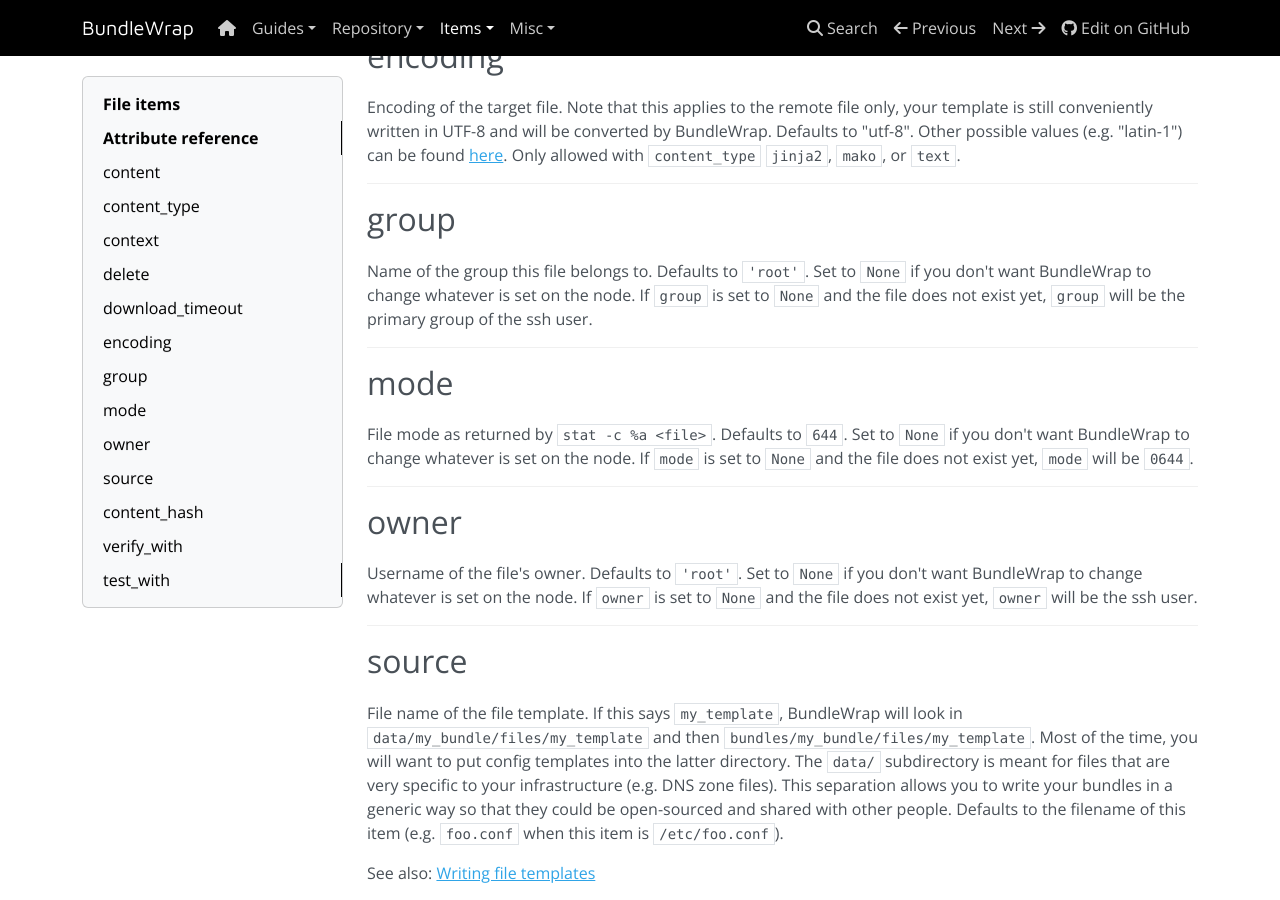
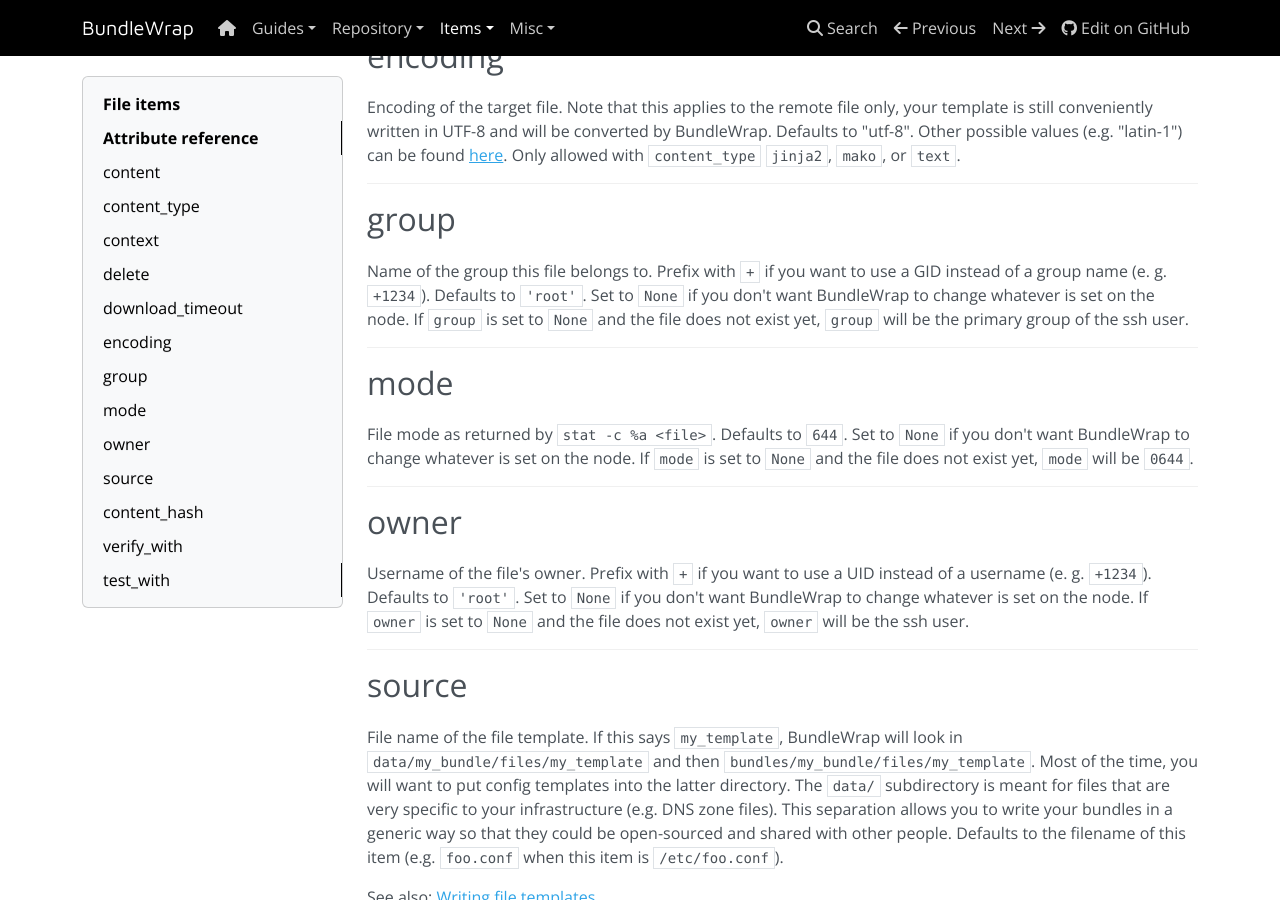
Before and after one commit to bundlewrap/bundlewrap, an MkDocs documentation site: the page built from docs/content/items/file.md, in a window 1280 px wide and 900 px high, scrolled down 1580 px. Built offline with MkDocs 1.6.1, drawn with Linux system fonts in a browser that asks for light colours; nearby versions of some CDN libraries.

Commit message:
Add documentation for numeric UIDs/GIDs

```diff
--- a/docs/content/items/file.md
+++ b/docs/content/items/file.md
@@ -70,7 +70,7 @@
 
 ## group
 
-Name of the group this file belongs to. Defaults to `'root'`. Set to `None` if you don't want BundleWrap to change whatever is set on the node. If `group` is set to `None` and the file does not exist yet, `group` will be the primary group of the ssh user.
+Name of the group this file belongs to. Prefix with `+` if you want to use a GID instead of a group name (e. g. `+1234`). Defaults to `'root'`. Set to `None` if you don't want BundleWrap to change whatever is set on the node. If `group` is set to `None` and the file does not exist yet, `group` will be the primary group of the ssh user.
 
 <hr>
 
@@ -82,7 +82,7 @@
 
 ## owner
 
-Username of the file's owner. Defaults to `'root'`. Set to `None` if you don't want BundleWrap to change whatever is set on the node.  If `owner` is set to `None` and the file does not exist yet, `owner` will be the ssh user.
+Username of the file's owner. Prefix with `+` if you want to use a UID instead of a username (e. g. `+1234`). Defaults to `'root'`. Set to `None` if you don't want BundleWrap to change whatever is set on the node.  If `owner` is set to `None` and the file does not exist yet, `owner` will be the ssh user.
 
 <hr>
 
```
